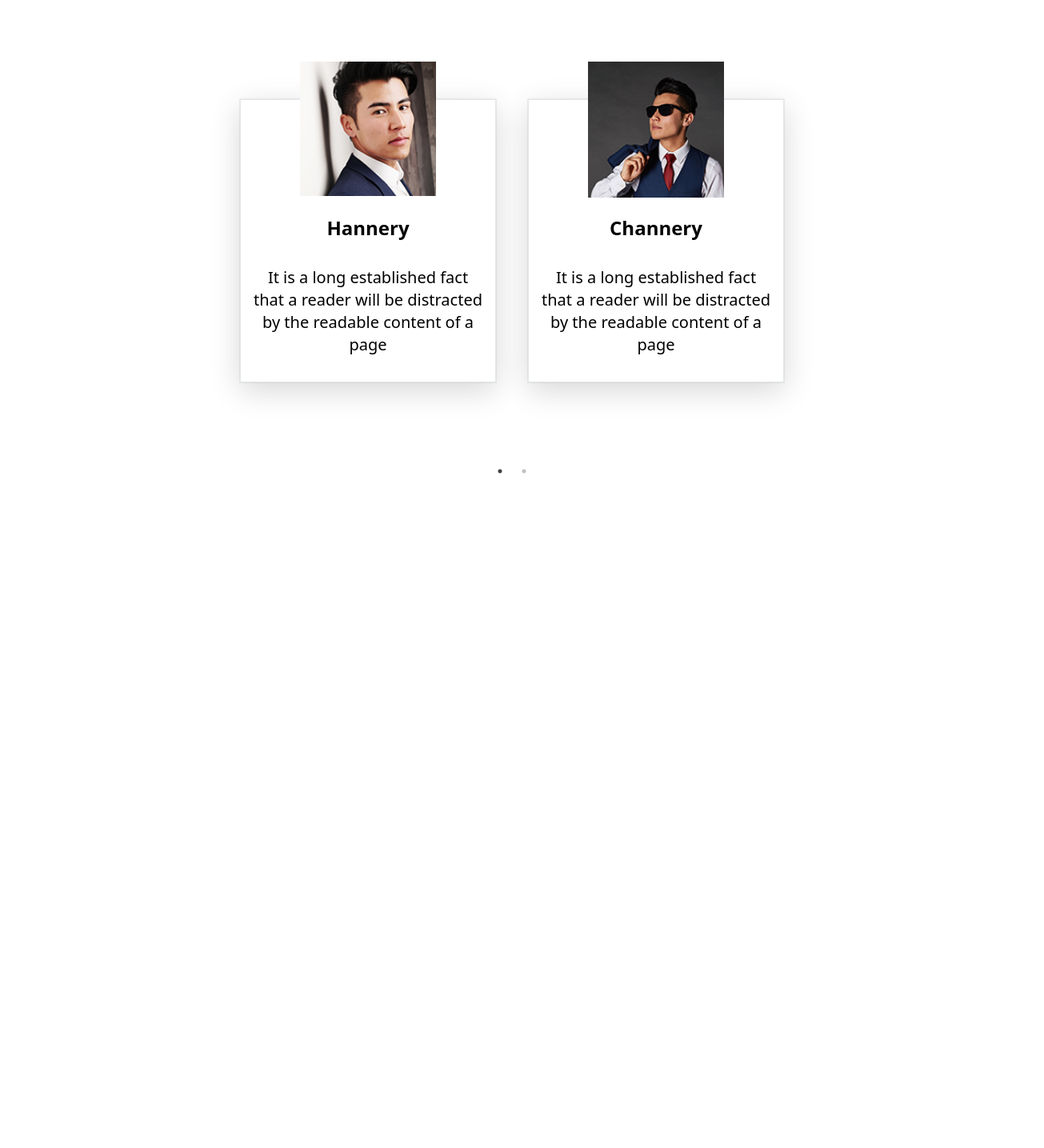
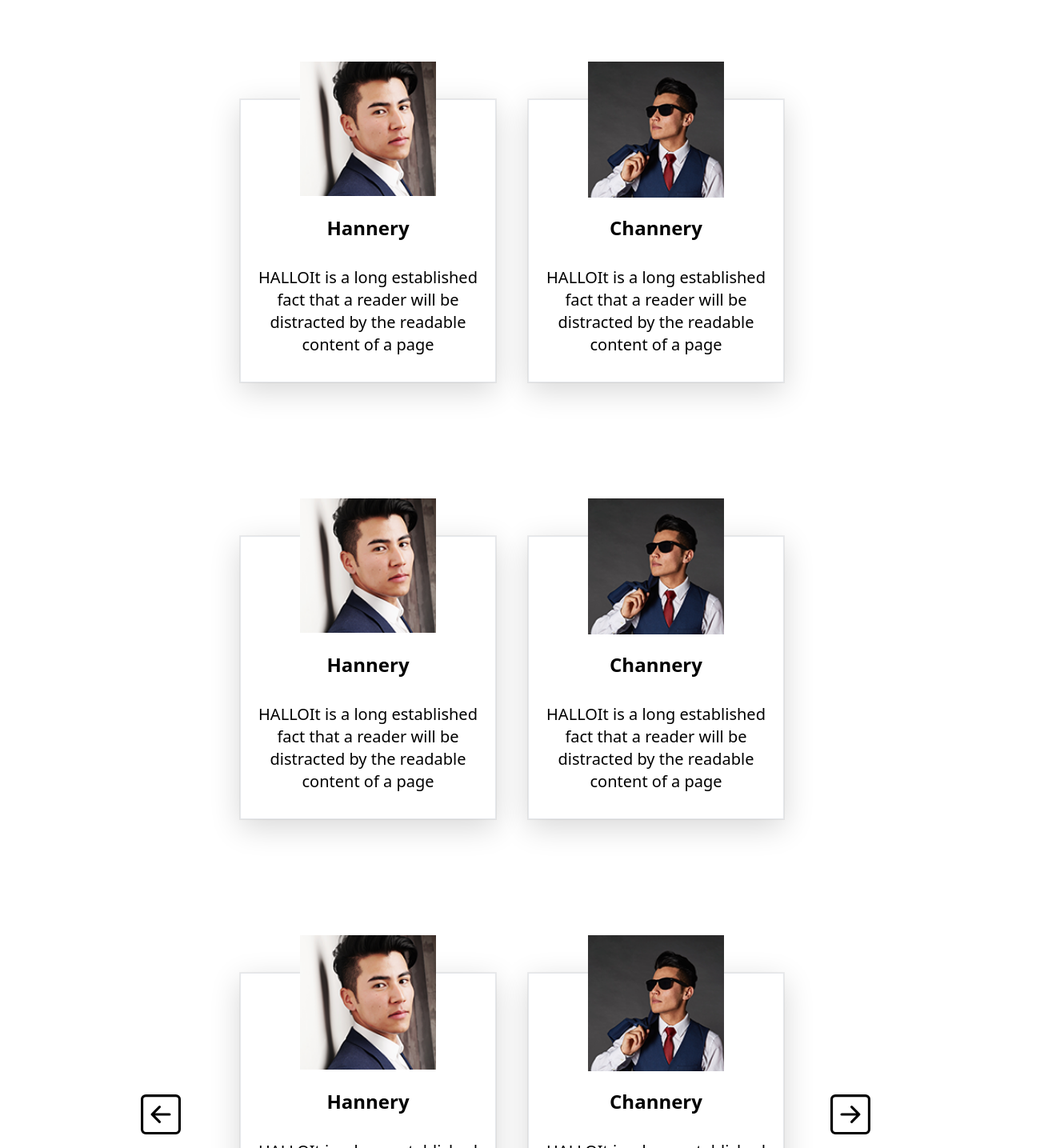
Before and after one commit to rizvan555/RENT-A-CAR, a Next.js app: page /customers in a window 1280 px wide. Shown: the part 140-1575 px from the top of the page at 80% size, 1305 px wide, since content can reach past the window. Before the commit the page ends 800 px from the top, so only its background shows below. Built offline with nearby package versions, Linux system fonts and the light colour scheme.

Commit message:
added arrows to slider in customer page

```diff
--- a/pages/customers.tsx
+++ b/pages/customers.tsx
@@ -1,16 +1,13 @@
 import Image from "next/image";
-import React from "react";
+import React, { useState } from "react";
 import clientImg1 from "../resource/images/clientImg1.png";
 import clientImg2 from "../resource/images/clientImg2.png";
 import Slider from "react-slick";
-import {
-  BsFillArrowRightSquareFill,
-  BsFillArrowLeftSquareFill,
-} from "react-icons/bs";
+import { BsArrowRightSquare, BsArrowLeftSquare } from "react-icons/bs";
 
 function Customers() {
+  const [slide, setSlide] = useState(true);
   const settings = {
-    dots: true,
     arrow: true,
     infinite: true,
     speed: 500,
@@ -33,12 +30,28 @@ function Customers() {
       text: "It is a long established fact that a reader will be distracted by the readable content of a page",
     },
   ];
+  const customers1 = [
+    {
+      id: 1,
+      photo: clientImg2,
+      name: "Cheng",
+      text: "It is a long established fact that a reader will be distracted by the readable content of a page",
+    },
+    {
+      id: 2,
+      photo: clientImg1,
+      name: "Jang",
+      text: "It is a long established fact that a reader will be distracted by the readable content of a page",
+    },
+  ];
+
   return (
-    <div className="py-10">
+    <div className="relative p-10">
       <h1 className="text-5xl font-bold text-center py-10">
         WHAT SAYS CUSTOMERS
       </h1>
-      <Slider {...settings} className="">
+      <Slider {...settings}>
+        {slide ? (
           <div className="">
             <div className="flex justify-center items-center gap-10 px-10 py-24">
               {customers.map((customer) => {
@@ -54,16 +67,19 @@ function Customers() {
                       height={170}
                       className="absolute -top-12"
                     />
-                  <h3 className="text-2xl font-bold mt-28">{customer.name}</h3>
-                  <p className="text-xl font-light">{customer.text}</p>
+                    <h3 className="text-2xl font-bold mt-28">
+                      {customer.name}
+                    </h3>
+                    <p className="text-xl font-light">HALLO{customer.text}</p>
                   </div>
                 );
               })}
             </div>
           </div>
+        ) : (
           <div className="">
-          <div className="flex justify-center items-center gap-10 px-10 py-20">
-            {customers.map((customer) => {
+            <div className="flex justify-center items-center gap-10 px-10 py-24">
+              {customers1.map((customer) => {
                 return (
                   <div
                     className="customer relative flex flex-col justify-center items-center border px-4 py-8 w-[25vw] text-center gap-8 hover:scale-105 transition-all"
@@ -76,15 +92,29 @@ function Customers() {
                       height={170}
                       className="absolute -top-12"
                     />
-                  <h3 className="text-2xl font-bold mt-28">{customer.name}</h3>
+                    <h3 className="text-2xl font-bold mt-28">
+                      {customer.name}
+                    </h3>
                     <p className="text-xl font-light">{customer.text}</p>
                   </div>
                 );
               })}
             </div>
           </div>
+        )}
       </Slider>
-      <div></div>
+      <button
+        className="absolute left-44 bottom-72 cursor-pointer focus:scale-75 transition-all"
+        onClick={() => setSlide(!slide)}
+      >
+        <BsArrowLeftSquare size={50} />
+      </button>
+      <button
+        className="absolute right-48 bottom-72 cursor-pointer focus:scale-75 transition-all"
+        onClick={() => setSlide(!slide)}
+      >
+        <BsArrowRightSquare size={50} />
+      </button>
     </div>
   );
 }
```
Lines whose indentation alone changed are shown as unchanged.
